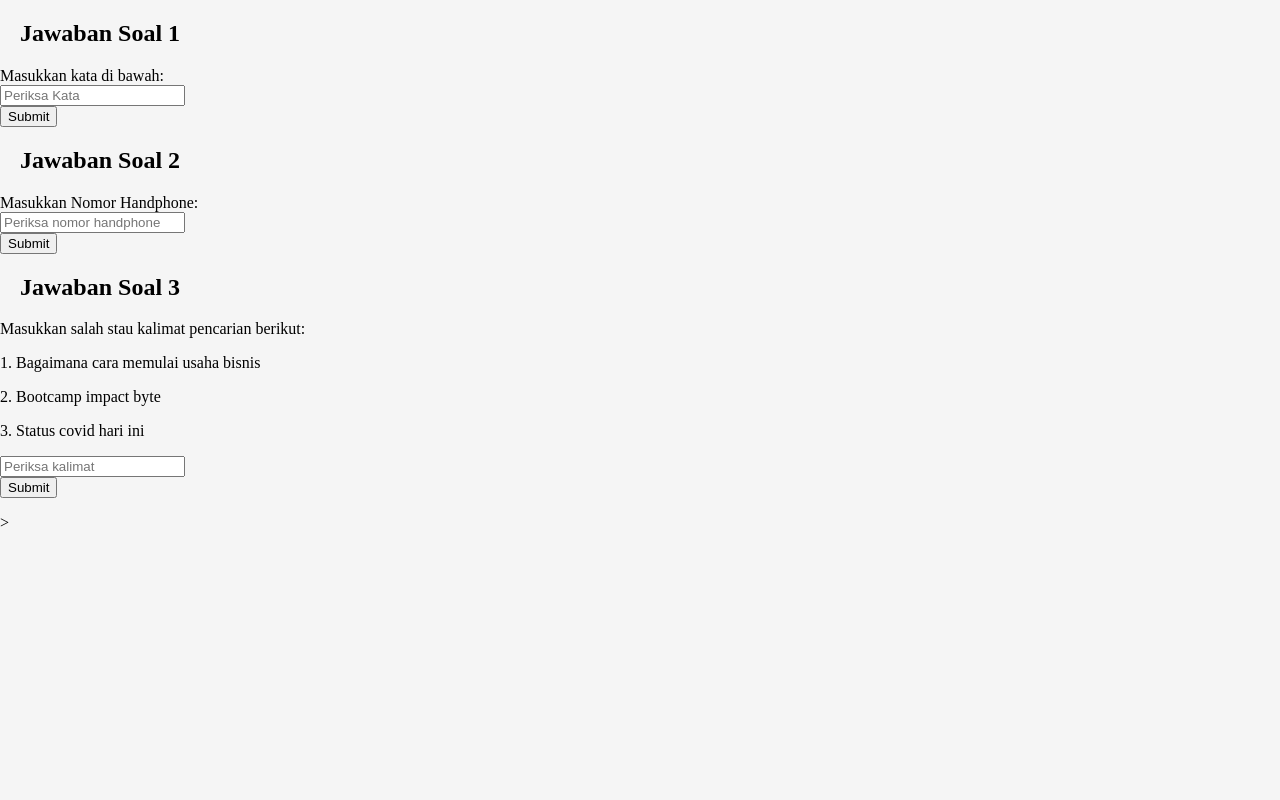
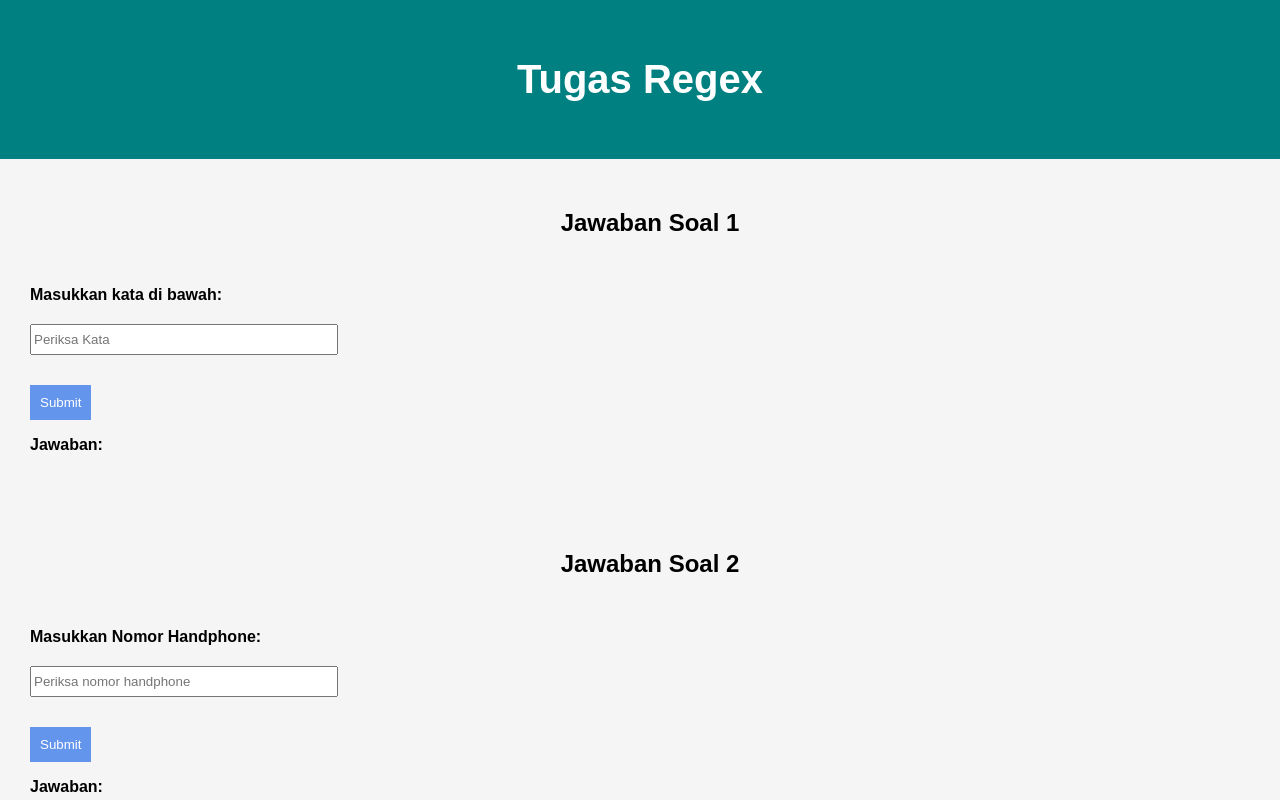
Before and after one commit to molzania/tugasregex, a plain HTML site: page index.html in a window 1280 px wide. Shown: the top 800 px of the page. Drawn offline with Linux system fonts and the light colour scheme; a web font is replaced by a local one.

Commit message:
commit on 'main'

```diff
--- a/index.html
+++ b/index.html
@@ -6,33 +6,43 @@
     <meta name="viewport" content="width=device-width, initial-scale=1.0">
     <title>Jawaban Soal Regex</title>
     <link rel="stylesheet" type="text/css" href="style.css">
+    <link rel="preconnect" href="https://fonts.googleapis.com">
+<link rel="preconnect" href="https://fonts.gstatic.com" crossorigin>
+<link href="https://fonts.googleapis.com/css2?family=Georama:wght@200&display=swap" rel="stylesheet">
 </head>
 <body>
-
+    <header>
+        <h1>
+            Tugas Regex
+        </h1>
+    </header>
     <h2>Jawaban Soal 1</h2>
-    <form method="GET" onsubmit="return false">
+    <form method="GET" onsubmit="return false" id="form1">
         <label for="kata">Masukkan kata di bawah:</label><br>
         <input type="text" id="kata" name="kata" placeholder="Periksa Kata"><br>
         <input type="submit" value="Submit" id="submit-soal-1" onclick="Soal1()">
+        <p class="jawaban">Jawaban:</p>
         <p id="jawaban-soal-1"></p>
     </form>
 
     <h2>Jawaban Soal 2</h2>
-    <form method="GET" onsubmit="return false">
+    <form method="GET" onsubmit="return false" id="form2">
         <label for="number">Masukkan Nomor Handphone:</label><br>
         <input type="number" id="number" name="number" placeholder="Periksa nomor handphone"><br>
         <input type="submit" value="Submit" id="submit-soal-2" onclick="Soal2()">
+        <p class="jawaban">Jawaban:</p>
         <p id="jawaban-soal-2"></p>
     </form>
 
     <h2>Jawaban Soal 3</h2>
-    <form method="GET" onsubmit="return false">
+    <form method="GET" onsubmit="return false" id="form3">
         <label for="kalimat">Masukkan salah stau kalimat pencarian berikut:</label><br>
         <p>1. Bagaimana cara memulai usaha bisnis</p>
         <p>2. Bootcamp impact byte</p>
         <p>3. Status covid hari ini</p>
         <input type="text" id="kalimat" name="kalimat" placeholder="Periksa kalimat"><br>
         <input type="submit" value="Submit" id="submit-soal-3" onclick="SearchTest()">
+        <p class="jawaban">Jawaban:</p>
         <p id="jawaban-soal-3"></p>
     </form>
     <script src="script.js"></script>
--- a/script.js
+++ b/script.js
@@ -76,9 +76,10 @@ function Soal2() {
 
 
 function searchTest() {
-
+    let kalimat = document.getElementById("kalimat").value;
+    let jawabanSoal3 = document.getElementById("jawaban-soal-3");
      if (search.test("Bagaimana cara memulai usaha bisnis")) {
-         console.log("Cara memulai usaha bisnis ialah..");
+         jawabanSoal3.innerHTML = "Cara memulai usaha bisnis ialah..";
          return true;
      } if (search.test("Bootcamp impact byte")) {
          console.log("Bootcamp impact byte adalah sebuah kegiatan...");
--- a/style.css
+++ b/style.css
@@ -1,8 +1,89 @@
 body{
     background-color: whitesmoke;
     margin: 0;
+    font-family: 'Georama', sans-serif;
 }
 
 h2{
+    padding-top: 30px;
     padding-left: 20px;
+    text-align: center;
 }
+
+#submit-soal-1 {
+    background-color: cornflowerblue;
+    margin-top:10px;
+    color: white;
+    padding: 10px;
+    border: none;
+}
+
+
+#submit-soal-2 {
+    background-color: cornflowerblue;
+    margin-top:10px;
+    color: white;
+    padding: 10px;
+    border: none;
+}
+
+
+#submit-soal-3 {
+    background-color: cornflowerblue;
+    margin-top:10px;
+    color: white;
+    padding: 10px;
+    border: none;
+}
+
+header {
+    text-align: center;
+    color: white;
+    font-size: 20px;
+    padding: 30px;
+    background-color: teal;
+}
+
+#form1 {
+    padding: 30px;
+    font-size: 16px;
+    font-weight: bold;
+}
+
+#form2 {
+    padding: 30px;
+    font-size: 16px;
+    font-weight: bold;
+}
+
+#form3 {
+    padding: 30px;
+    font-size: 16px;
+    font-weight: bold;
+}
+
+.jawaban {
+    font-size: 16px;
+    font-weight: bold;
+}
+
+#kata {
+    width: 300px;
+    height: 25px;
+    margin-top: 20px;
+    margin-bottom: 20px;
+}
+
+#number {
+    width: 300px;
+    height: 25px;
+    margin-top: 20px;
+    margin-bottom: 20px;
+}
+
+#kalimat {
+        width: 300px;
+        height: 25px;
+        margin-top: 20px;
+        margin-bottom: 20px;
+}
```
